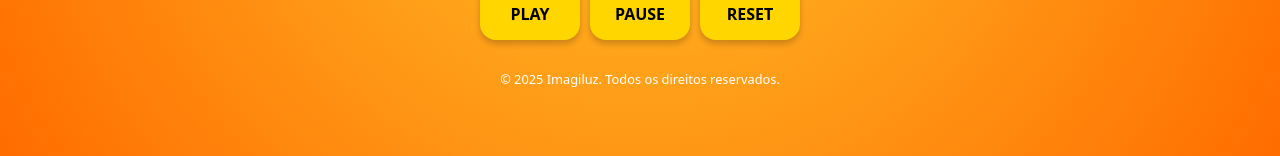
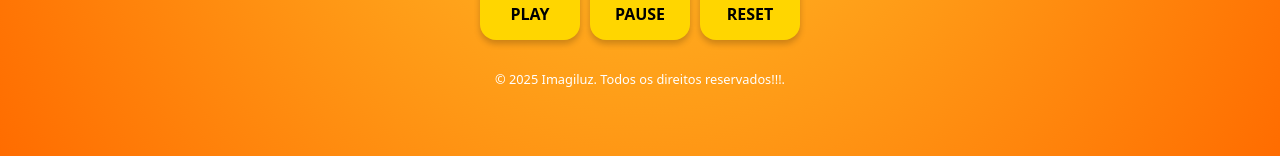
Before and after one commit to Cerebrocyber/testando2, a Next.js app: page /cliente1 in a window 1280 px wide. Shown: the part 641-797 px from the top of the page. Built offline with nearby package versions, Linux system fonts and the light colour scheme.

Commit message:
Update index.tsx

```diff
--- a/src/pages/cliente1/index.tsx
+++ b/src/pages/cliente1/index.tsx
@@ -70,7 +70,7 @@ const Home = () => {
         </div>
 
         <footer className="footer">
-          © 2025 Imagiluz. Todos os direitos reservados.
+          © 2025 Imagiluz. Todos os direitos reservados!!!.
         </footer>
 
       </section>
```
